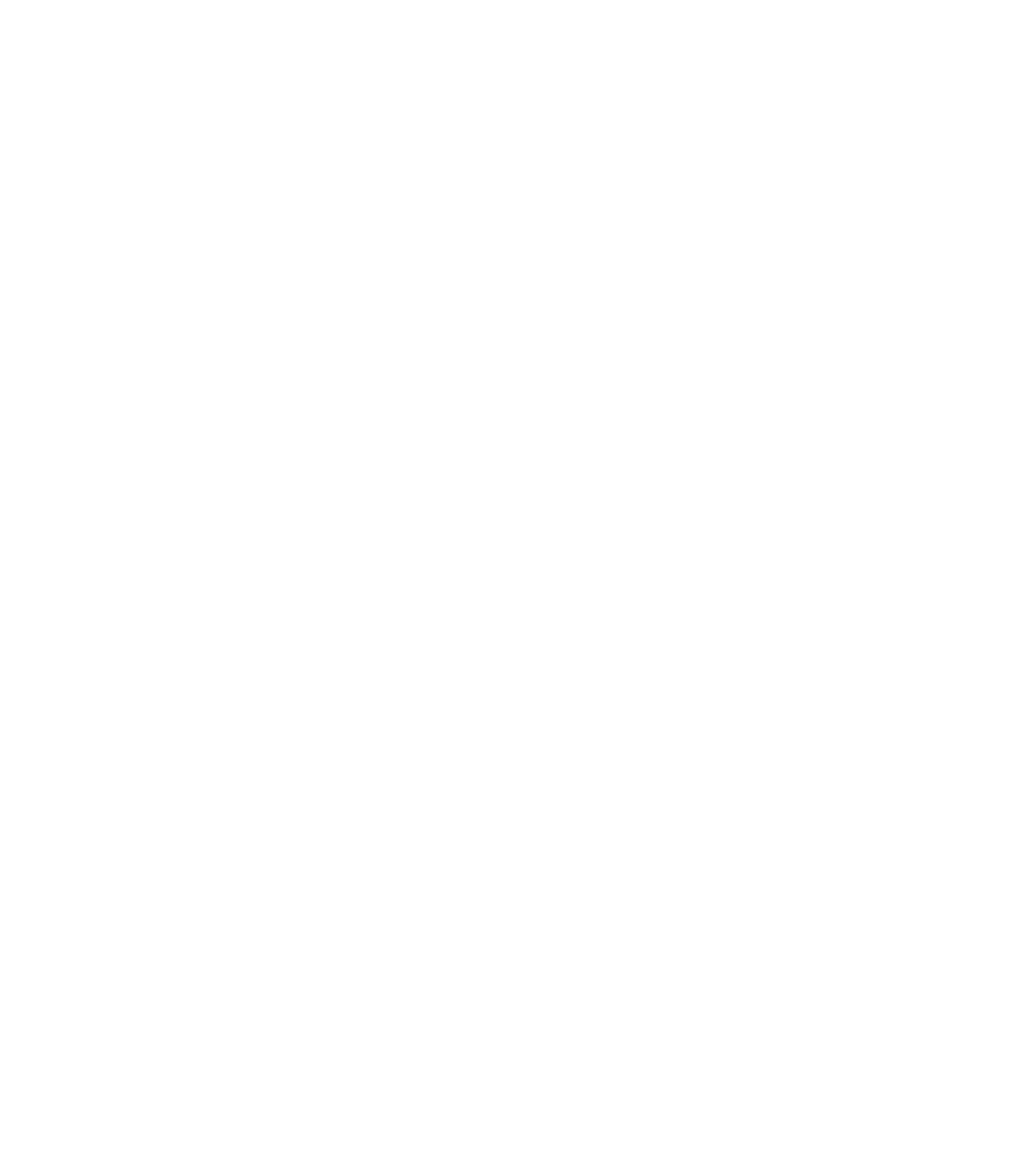
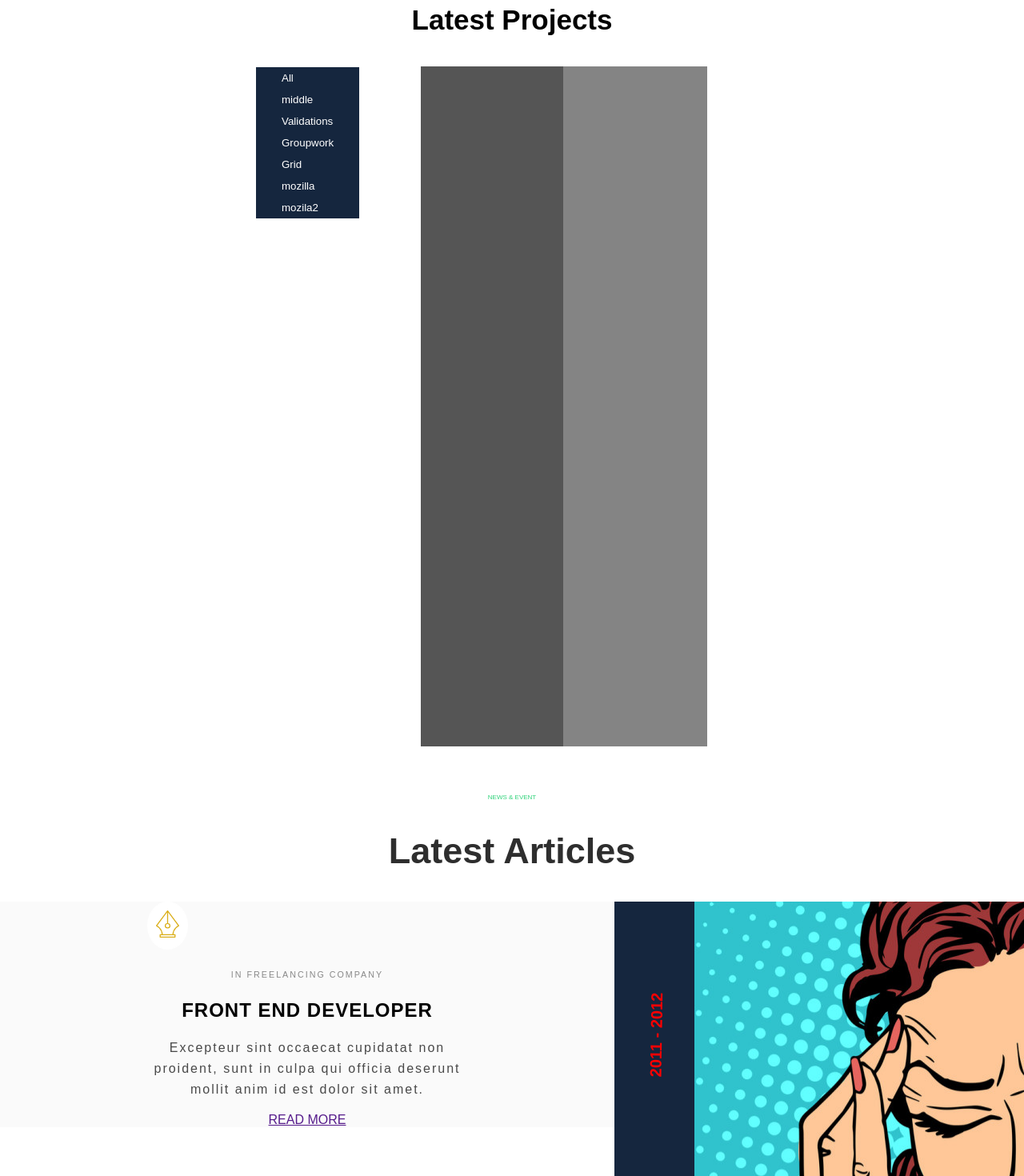
Before and after one commit to ninishka/course-work-react, a React (Create React App) app: page / in a window 1280 px wide. Shown: the part 3820-5290 px from the top of the page at 80% size. Before the commit the page ends 3675 px from the top, so only its background shows below. Built offline with nearby package versions, Linux system fonts and the light colour scheme.

Commit message:
finished 6th section and forgot to commit, now finished 7th section

```diff
--- a/src/App.js
+++ b/src/App.js
@@ -3,7 +3,9 @@ import FirstSection from './components/FirstSection/FirstSection'
 import SecondSection from './components/SecondSection/SecondSection'
 import ThirdSection from './components/ThirdSection/ThirdSection'
 import ForthSection from './components/ForthSection/ForthSection'
-import FifthSection from './components/FifthSection/FifthSection';
+import FifthSection from './components/FifthSection/FifthSection'
+import SixthSection from './components/SixthSection/SixthSection'
+import SeventhSection from './components/SeventhSection/SeventhSection'
 
 function App() {
   return (
@@ -13,6 +15,8 @@ function App() {
       <ThirdSection />
       <ForthSection />
       <FifthSection />
+      <SixthSection />
+      <SeventhSection />
     </div>
   );
 }
--- a/src/components/FifthSection/FifthSection.js
+++ b/src/components/FifthSection/FifthSection.js
@@ -23,7 +23,6 @@ const changedContentForCheckboxes = [
     id: '0',
     feedback: 'Lorem ipsum dolor sit amet consectetur adipisicing elit. Esse repudiandae ex officiis molestiae soluta harum',
     srcPerson: img1,
-    srcQuote: img2,
     role: 'Junior front end Developer',
     name: 'Sarah Sharashidze',
   },
@@ -31,7 +30,6 @@ const changedContentForCheckboxes = [
     id: '1',
     feedback: 'Esse repudiandae ex officiis molestiae soluta harum. Esse repudiandae ex officiis molestiae soluta harum. Esse repudiandae ex officiis molestiae soluta harum',
     srcPerson: img4,
-    srcQuote: img2,
     role: 'Middle front end Developer',
     name: 'Sarah Sharashidze'
   },
@@ -39,7 +37,6 @@ const changedContentForCheckboxes = [
     id: '2',
     feedback: 'Esse repudiandae ex officiis molestiae soluta harum. Esse repudiandae ex officiis molestiae soluta harum',
     srcPerson: img5,
-    srcQuote: img2,
     role: 'Senior front end Developer',
     name: 'Sarah Sharashidze'
   }
@@ -58,7 +55,7 @@ const ch = [
 ]
 
 const FifthSection = () => {
-  const [ checkedState, setCheckedState ] = useState(ch[0].id)
+  const [ checkedState, setCheckedState ] = useState('0')
 
   const rechecking = id => {
     if(checkedState !== id) setCheckedState(id)
@@ -69,14 +66,14 @@ const FifthSection = () => {
   return (
     <section>
       <ContentWrap backgroundImg={img3}>
-        {filterdContent.map(({ feedback, srcPerson, srcQuote, role, name }) => (
+        {filterdContent.map(({ feedback, srcPerson, role, name }) => (
            <ChangedContent>
             <OverlayText>{feedback}</OverlayText>
             <IconWrap>
               <img src={srcPerson} />
             </IconWrap>
             <Quote>
-              <QuoteItself src={srcQuote}/>
+              <QuoteItself src={img2}/>
               <Ptext>{role}</Ptext>
               <h3>{name}</h3>
             </Quote>
--- /dev/null
+++ b/src/components/SeventhSection/SeventhSection.js
@@ -0,0 +1,84 @@
+import {
+  TitleLp,
+  News,
+  Articles,
+  DivBox,
+  DivForCont,
+  NumberWrap,
+  Empty,
+  TextWrap,
+  ImgWrap,
+  Company,
+  Occupation,
+  SomeText,
+  YearWrap,
+} from './styled'
+
+import tpt3 from '../imgs/5afae8c892664274779035.jpg'
+import tpt4 from '../imgs2/designer.svg'
+import tpt5 from '../imgs2/aplication.svg'
+import tpt6 from '../imgs2/adviser.svg'
+
+const articlessData = [
+  {
+    id: '1',
+    imgsrc: tpt4,
+    company: "IN FREELANCING COMPANY",
+    occupation: "FRONT END DEVELOPER",
+    someText: "Excepteur sint occaecat cupidatat non proident, sunt in culpa qui officia deserunt mollit anim id est dolor sit amet.",
+    date: "2011 - 2012"
+  },
+  {
+    id: '2',
+    imgsrc: tpt5,
+    company: "IN FREELANCING COMPANY",
+    occupation: "Application Design",
+    someText: "Excepteur sint occaecat cupidatat non proident, sunt in culpa qui officia deserunt mollit anim id est dolor sit amet.",
+    date: "2011 - 2012"
+  },
+  {
+    id: '3',
+    imgsrc: tpt6,
+    company: "IN FREELANCING COMPANY",
+    occupation: "Personal Adviser",
+    someText: "Excepteur sint occaecat cupidatat non proident, sunt in culpa qui officia deserunt mollit anim id est dolor sit amet.",
+    date: "2011 - 2012"
+  }
+
+]
+
+
+
+const SeventhSection = () =>(
+  <section>
+    <TitleLp>
+      <News>NEWS & EVENT</News>
+      <Articles>Latest Articles</Articles>
+    </TitleLp>
+    <>
+      {articlessData.map(i => {
+        const { id, imgsrc, company, occupation, someText, date } = i
+        const condition = id === '2'
+
+        return (
+        <DivBox isReverce={ condition } >
+          <DivForCont isReverce={ condition }>
+            <TextWrap>
+              <ImgWrap><img src = {imgsrc}/></ImgWrap>
+              <Company>{company}</Company>
+              <Occupation>{occupation}</Occupation>
+              <SomeText>{someText}</SomeText>
+              <a href="">READ MORE</a>
+            </TextWrap>
+          </DivForCont>
+          <NumberWrap>
+            <YearWrap>{date}</YearWrap>
+          </NumberWrap>
+          <Empty backgroundImg={tpt3} />
+        </DivBox>
+      )})}
+    </>
+  </section>
+  );
+
+export default SeventhSection;
--- /dev/null
+++ b/src/components/SeventhSection/styled.js
@@ -0,0 +1,75 @@
+import styled from 'styled-components'
+
+export const TitleLp = styled.div`
+  text-align: center;
+  margin: 60px 0 35px;
+  font-family: 'Glacial Indifference-Bold', sans-serif;
+`
+export const News = styled.p`
+  color: #2ED279;
+  font-size: 8px;
+`
+export const Articles = styled.h1`
+  color: #2E2E2E;
+  font-size: 45px;
+`
+export const DivBox = styled.div`
+  display: flex;
+  font-family: 'Glacial Indifference-Bold', sans-serif;
+  flex-direction: ${({ isReverce }) => isReverce && 'row-reverse'};
+`
+export const DivForCont = styled.div`
+  display: flex;
+  flex-direction: column;
+  justify-content: space-evenly;
+  min-width: 60%;
+  align-items: center;
+  background-color: #FAFAFA;
+  margin-bottom: 79px;
+  min-width: ${({ isReverce }) => isReverce && '40%'};
+
+`
+export const NumberWrap = styled.div`
+  background-color: #15263E;
+  width: 100px;
+  color: red;
+`
+export const YearWrap = styled.h2`
+  transform: rotate(271deg);
+  font-size: 20px;
+  width: max-content;
+  margin-top: 155px;
+`
+
+export const Empty = styled.div`
+  background-image: ${(prop) => `url(${prop.backgroundImg})`};
+  width: 1300px;
+`
+export const TextWrap = styled.div`
+max-width: 400px;
+`
+export const ImgWrap = styled.div`
+  border: 1px solid #FFFFFF;
+  border-radius: 50%;
+  background-color: #FFFFFF;
+  padding: 10px;
+  max-width: max-content;
+  transition-duration: 2s;
+  &:hover {
+  background-color: #E93656;
+}
+`
+export const Company = styled.h6`
+  color: #888888;
+  letter-spacing: 2px;
+  font-weight: 100;
+
+`
+export const Occupation = styled.h2`
+   letter-spacing: 1px;
+`
+export const SomeText = styled.p`
+  letter-spacing: 2px;
+  line-height: 26px;
+  color: #494949;
+`
--- /dev/null
+++ b/src/components/SixthSection/SixthSection.js
@@ -0,0 +1,123 @@
+import { useState } from 'react'
+import {
+  ItTitle,
+  AroundFlex,
+  NavBox,
+  LatestProjects,
+  ProjectBox,
+  ContentWrapper,
+  ImgProjCont,
+  MonthAgo,
+  TitleBox,
+  NavBtnWrap,
+  NavButton,
+} from './styled'
+
+import heart from "../imgs2/heart.svg"
+
+const myProjectsData = [
+  {
+    id: '1',
+    title: "middle",
+    color: '#555555',
+    href: "https://ninishka.github.io/middle/",
+    date: "04.25.2024",
+  },
+  {
+    id: '2',
+    title: "Validations",
+    color: "#848484",
+    href: "https://ninishka.github.io/js-assignment-18/",
+    date: "05.20.2024",
+  },
+  {
+    id: '3',
+    title: "Groupwork",
+    color: '#555555',
+    href: "https://ninishka.github.io/groupwork2/",
+    date: "04.11.2024",
+
+  },
+  {
+    id: '4',
+    title: "Grid",
+    color: '#848484',
+    href: "https://ninishka.github.io/assignment-10/",
+    date: "04.04.2024",
+
+  },
+  {
+    id: '5',
+    title: "mozilla",
+    href: "https://developer.mozilla.org/en-US/docs/Web/HTML/Element/input/checkbox",
+    color: '#555555',
+    date: "04.19.2024",
+  },
+  {
+    id: '6',
+    title: "mozila2",
+    href: "https://developer.mozilla.org/en-US/docs/Web/HTML/Element/input/checkbox",
+    color: '#848484',
+    date: "04.19.2024",
+
+  },
+]
+
+const SixthSection = () => {
+  const [activeProjectId, setActiveProjectId] = useState(null);
+  const [activeAll, setActiveAll] = useState(null);
+
+  const getMonthsBetweenDates = (startDate, endDate) => {
+    const monthsDifference = Math.floor((endDate - startDate) / (1000 * 60 * 60 * 24 * 30));
+    return monthsDifference || 'less than 1'; // IF 0 MONTS = RETURN 'less than 1'
+  }
+
+  const navMenuArray = [{title: 'All', id: '0'}, ...myProjectsData]
+
+  const toggleVisibility = (projectId) => {
+    if (projectId === '0') setActiveAll(true)
+    else setActiveAll(false)
+
+    if (activeProjectId === projectId) {
+      setActiveProjectId(null);
+    } else {
+      setActiveProjectId(projectId);
+    }
+  };
+
+  return (
+    <section>
+      <ItTitle>Latest Projects</ItTitle>
+      <AroundFlex>
+      <NavBox>
+        {navMenuArray.map(({ id, title }) => (
+          <NavBtnWrap key={title} onClick={() => toggleVisibility(id)}>
+            <NavButton>{title}</NavButton>
+          </NavBtnWrap>
+        ))}
+        </NavBox>
+        <LatestProjects>
+          {myProjectsData.map(({ id,  title, href, color, date }) => {
+            const startDate = new Date(date); // creating date auto format - date of project
+            const endDate = new Date(); // create current date/time
+            const monthsBetween = getMonthsBetweenDates(startDate, endDate);
+            const ago = `${monthsBetween} monts ago`
+
+            return (
+            <ProjectBox colorBg={color}>
+              <ContentWrapper visibilityValue={activeAll || activeProjectId === id}>
+                <ImgProjCont>
+                  <img src={heart}/>
+                </ImgProjCont>
+                <MonthAgo>{ago}</MonthAgo>
+                <TitleBox href={href} target='blank'>{title}</TitleBox>
+              </ContentWrapper>
+            </ProjectBox>
+          )})}
+        </LatestProjects>
+      </AroundFlex>
+    </section>
+  )
+}
+
+export default SixthSection
--- /dev/null
+++ b/src/components/SixthSection/styled.js
@@ -0,0 +1,79 @@
+import styled from 'styled-components'
+
+export const ItTitle = styled.h2`
+  text-align: center;
+  margin-top: 150px;
+  font-size: 35px;
+  font-family: 'Glacial Indifference-Bold', sans-serif;
+`
+export const AroundFlex = styled.div`
+  margin: 3vw 25vw;
+  display: flex;
+  flex-direction: row;
+  @media(max-width: 632px) {
+    flex-direction: column;
+  }
+`
+export const NavBox = styled.div`
+  display: flex;
+  flex-direction: column;
+`
+export const LatestProjects = styled.div`
+  display: flex;
+  flex-wrap: wrap;
+  justify-content: center;
+  position: relative
+`
+
+const reusedStyles = `
+  padding: 27px 0;
+  margin: -1px;
+  width: 180px;
+  font-family: 'Glacial Indifference-Bold', sans-serif;
+  font-weight: lighter;
+  display: flex;
+  flex-direction: column;
+  align-items: center;
+`
+export const ProjectBox = styled.div`
+  ${reusedStyles}
+
+  /* background-color: ${props => props.colorBg}; same */
+  background-color: ${({ colorBg }) => colorBg};
+`
+
+export const ContentWrapper = styled.div`
+  ${reusedStyles}
+  visibility: ${({ visibilityValue }) => visibilityValue ? 'visible' : 'hidden'};
+`
+
+export const ImgProjCont = styled.div`
+  border: 2px solid #E93656;
+  border-radius: 50%;
+  padding: 9px 12px;
+  margin: 20px;
+`
+
+export const MonthAgo = styled.h5`
+  color: #DDDDDD;
+  font-size: 8px;
+`
+export const TitleBox = styled.a`
+  text-decoration: none;
+  color: #FFFFFF;
+  font-size: 20px;
+  margin: 20px;
+`
+
+export const NavBtnWrap = styled.div`
+  display: flex;
+  flex-direction: column;
+`
+export const NavButton = styled.button`
+  border: none;
+  cursor: pointer;
+  padding: 6px 32px;
+  background-color: #15263E;
+  color: white;
+  text-align: left;
+`
```
